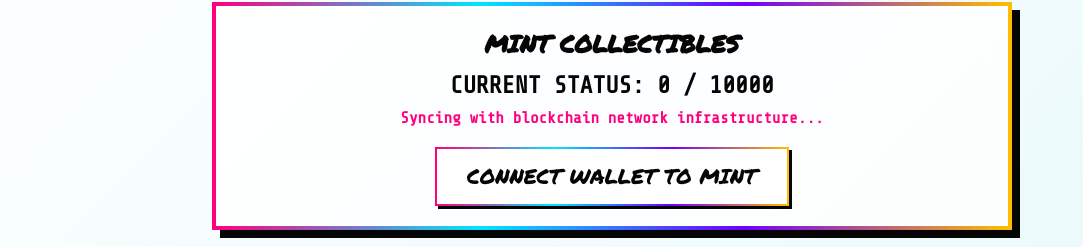
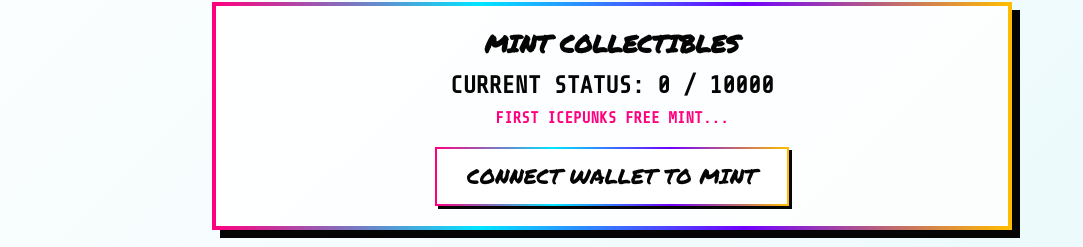
Before and after one commit to icepunks/IcePunkMInt, a plain HTML site: page index.html in a window 1280 px wide. Shown: the part 336-583 px from the top of the page, without its empty margins (28-1111 px from the left). Drawn offline with nearby package versions, Linux system fonts and the light colour scheme.

Commit message:
Update index.html

```diff
--- a/index.html
+++ b/index.html
@@ -428,7 +428,7 @@
                 CURRENT STATUS: <span id="mintCounter">0 / 10000</span>
             </div>
             <div style="color: #ff007f; font-weight: bold; margin-bottom: 10px;" id="promoStatusMessage">
-                Syncing with blockchain network infrastructure...
+                FIRST ICEPUNKS FREE MINT...
             </div>
 
             <div id="web3-interaction-box" style="margin-top: 20px;">
```
